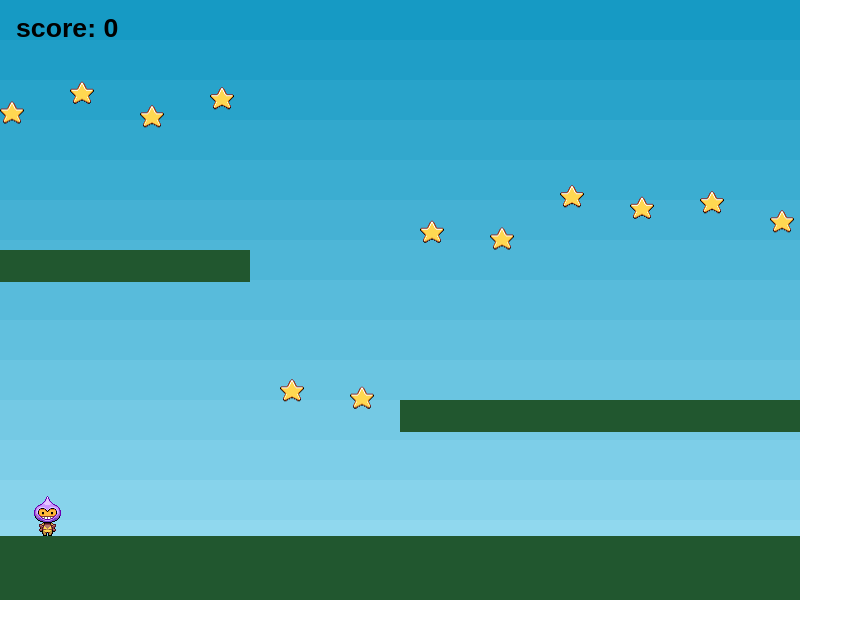
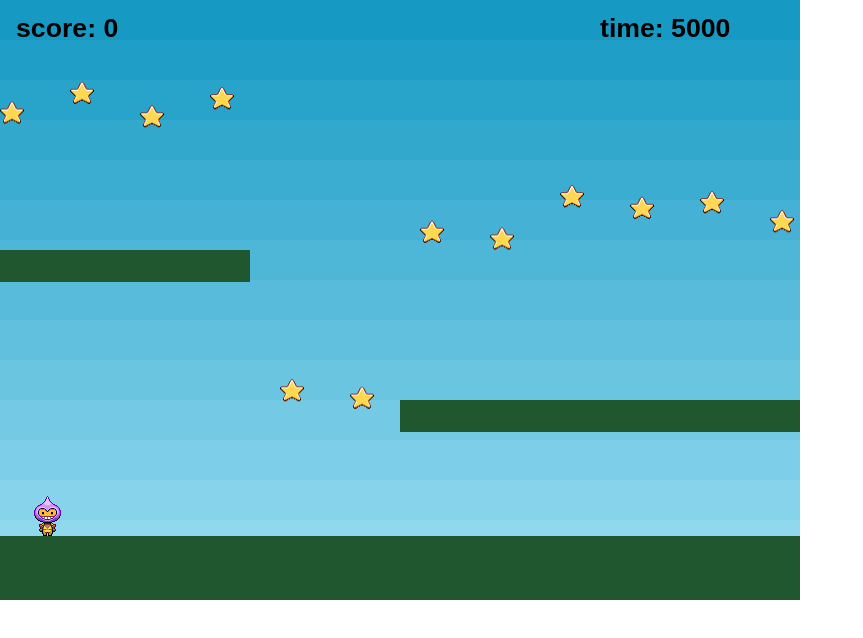
Before and after one commit to scratchers/phaser02, a plain HTML site: page index.html in a window 1280 px wide. Shown: the whole page, without its empty margins (0-863 px from the left). Drawn offline with Linux system fonts and the light colour scheme; animation ran at ten frames a second.

Commit message:
show timer count down

```diff
--- a/index.html
+++ b/index.html
@@ -22,6 +22,8 @@ var stars;
 var score = 0;
 var scoreText;
 var timeBeginning = Date.now();
+var timeTotal = 10000;
+var timeText;
 
 function preload() {
 
@@ -98,6 +100,7 @@ function create() {
     }
 
     scoreText = game.add.text(16, 16, 'score: 0', { fontSize: '32px', fill: '#000' });
+    timeText  = game.add.text(600, 16, 'time: '+timeLeft(), { fontSize: '32px', fill: '#000' });
 }
 
 function update() {
@@ -142,7 +145,9 @@ function update() {
             player.body.velocity.y = -350;
         }
 
-        if (Date.now() - timeBeginning > 10000) {
+        timeText.text = 'time: ' + timeLeft();
+        if (timeLeft() <= 0) {
+            timeText.text = 'time: 0';
             end();
         }
     }
@@ -153,6 +158,10 @@ function stopPlayer() {
     player.animations.stop();
 
     player.frame = 4;
+}
+
+function timeLeft() {
+    return timeTotal - (Date.now() - timeBeginning);
 }
 
 function collectStar (player, star) {
```
